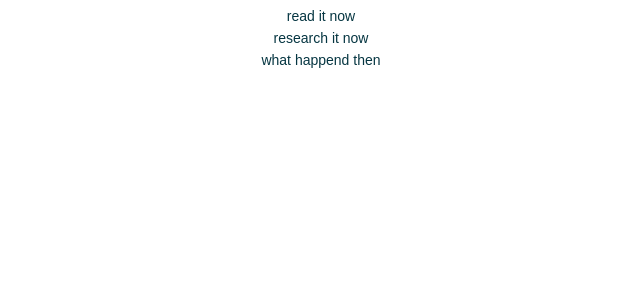
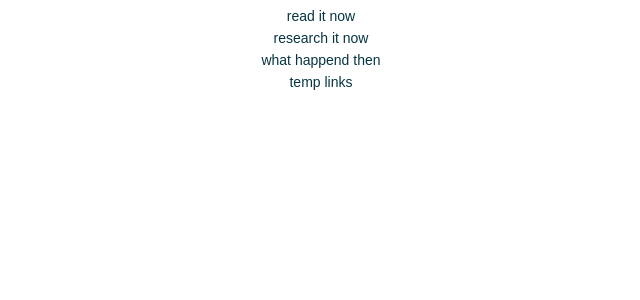
Before and after one commit to cjhgo/www, a Flask app: page / in a window 1280 px wide. Shown: the top 300 px of the page, without its empty margins (324-964 px from the left). Run offline with Flask 2, Linux system fonts and the light colour scheme; some libraries are stand-ins or nearby versions.

Commit message:
add temp pages

```diff
--- a/main.py
+++ b/main.py
@@ -29,5 +29,9 @@ def keywords():
 def coder():
     return render_template("coder.html")
 
+@app.route("/temp")
+def temp():
+    return render_template("temp.html")
+
 if __name__ == "__main__":
     app.run(port=7000, debug=True)
--- a/templates/index.html
+++ b/templates/index.html
@@ -30,6 +30,9 @@
         <div>
             <a target="_blank" href="coder">what happend then</a>
         </div>
+        <div>
+            <a target="_blank" href="temp">temp links</a>
+        </div>
     </main>
     <script src="//cdn.bootcss.com/jquery/3.0.0/jquery.min.js"></script>
     <script>
```
